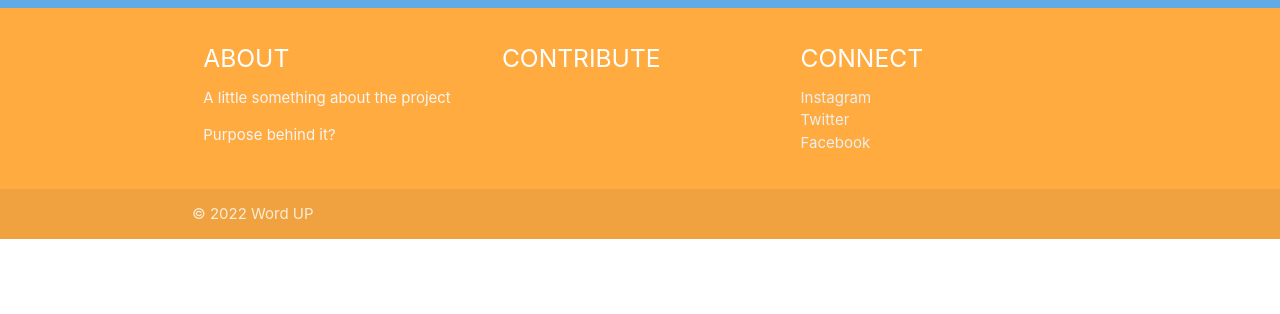
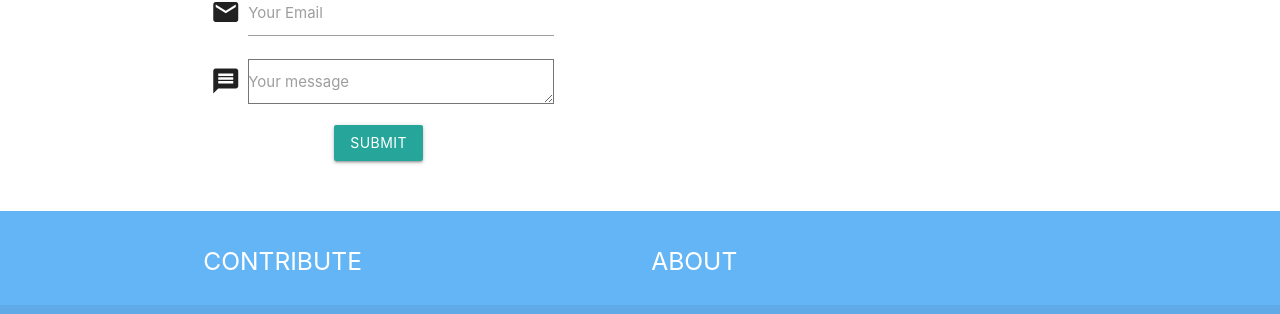
Before and after one commit to Samantha-Sokolis/team-project-1, a plain HTML site: page index.html in a window 1280 px wide. Shown: the part 135-449 px from the top of the page. Drawn offline with nearby package versions, Linux system fonts and the light colour scheme.

Commit message:
Added Contribute Form section

```diff
--- a/index.html
+++ b/index.html
@@ -36,7 +36,7 @@
         <!-- Result cards more BEC-->
 
         <!-- Recent search ASISH-->
-        <!-- Contribute (form) -->
+
 
 
         <!-- About -->
@@ -45,6 +45,30 @@
 
         </div>
     </main>
+    <!-- Contribute (form) -->
+
+    <section class="section container" id="contact-form">
+        <h3> Contribute </h3>
+        <div class="row">
+            <div class="col s12 l5 offset-12">
+                <form action="">
+                    <div class="input-field center">
+                        <i class="material-icons prefix"> email</i>
+                        <input type="email" id="email">
+                        <label for="email"> Your Email </label>
+                    </div>
+                    <div class="input-field center">
+                        <i class="material-icons prefix "> message </i>
+                        <textarea name="contribute" id="" cols="30" rows="10"></textarea>
+                        <label for="message"> Your message </label>
+                    </div>
+                    <div class="input-field center">
+                        <button class="btn"> Submit </button>
+                    </div>
+                </form>
+            </div>
+        </div>
+    </section>
     <!-- Footer ASISH-->
 
     <footer class="page-footer blue lighten-2">
```
